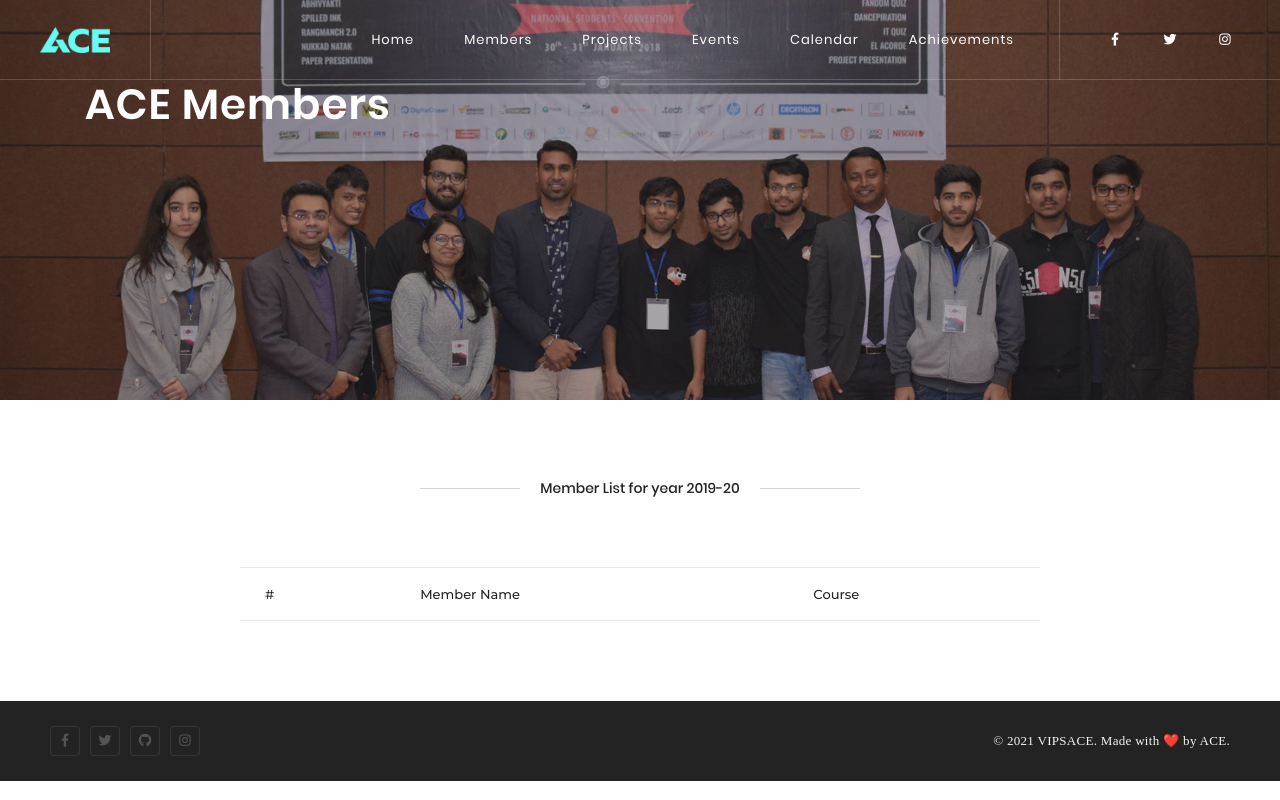
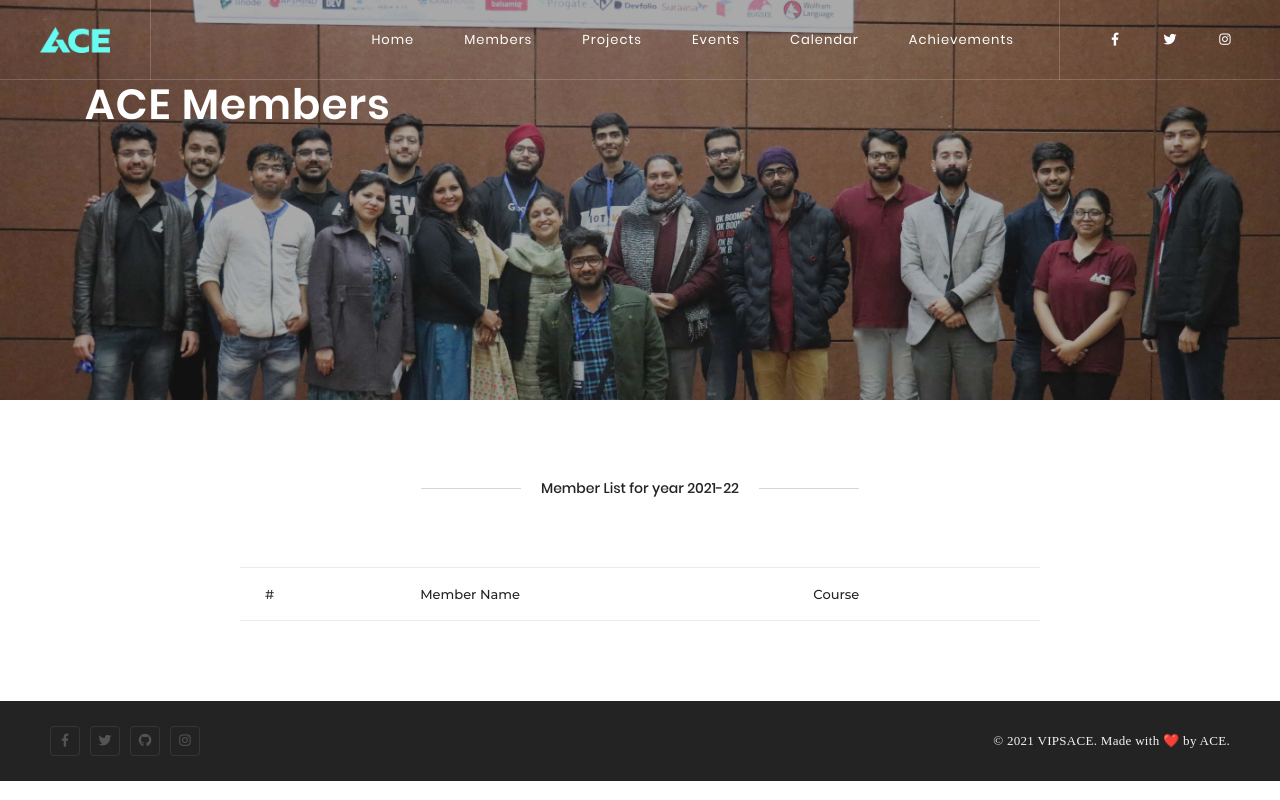
Before and after one commit to rajat-m0/acewebsite, a Django app: template website/templates/website/member.html in a window 1280 px wide. Run offline with Django 3.2, Linux system fonts and the light colour scheme; the template is opened without the code that fills it, so the values that code supplies are empty; some libraries are stand-ins or nearby versions; some web fonts are replaced.

Commit message:
- Updated bg for Calendar.html & member.html - Updated year from 2019-20 to 2021-22

```diff
--- a/website/templates/website/calendar.html
+++ b/website/templates/website/calendar.html
@@ -1,7 +1,7 @@
 {% extends 'website/base.html' %} {% load staticfiles %} {% block title %}ACE Agenda{% endblock %} {% block content %}
 
 
-<header class="page-header parallax-window bg_img default_overlay" data-src="{% static 'website/img/assets/calender.jpg' %}">
+<header class="page-header parallax-window bg_img default_overlay" data-src="{% static 'website/img/assets/calendar.jpg' %}">
     <div class="container breadcrumbs-wrapper">
         <div class="breadcrumbs d-flex flex-column justsify-content-center">
             <h3>ACE Agenda 2021-22</h3>
--- a/website/templates/website/member.html
+++ b/website/templates/website/member.html
@@ -1,9 +1,5 @@
-{% extends 'website/base.html' %}
-{% load staticfiles %}
-{% block title %}ACE Members{% endblock %}
-{% block content %}
-    <header class="page-header parallax-window bg_img default_overlay"
-            data-src="{% static 'website/img/assets/bg.jpg' %}">
+{% extends 'website/base.html' %} {% load staticfiles %} {% block title %}ACE Members{% endblock %} {% block content %}
+<header class="page-header parallax-window bg_img default_overlay" data-src="{% static 'website/img/assets/bg_2019.jpg' %}">
     <div class="container breadcrumbs-wrapper">
         <div class="breadcrumbs d-flex flex-column justsify-content-center">
             <h3>ACE Members</h3>
@@ -14,7 +10,7 @@
 <section class="element-section white-section">
 
     <div class="container">
-            <h6 class="black-element-title element-title">Member List for year 2019-20</h6>
+        <h6 class="black-element-title element-title">Member List for year 2021-22</h6>
         <table class="table-type-1 table-element">
             <tr>
                 <td>#</td>
```
Also changed, not shown: website/static/website/img/assets/bg_2019.jpg (added), website/static/website/img/assets/calendar.jpg (added). Lines whose indentation alone changed are shown as unchanged.
